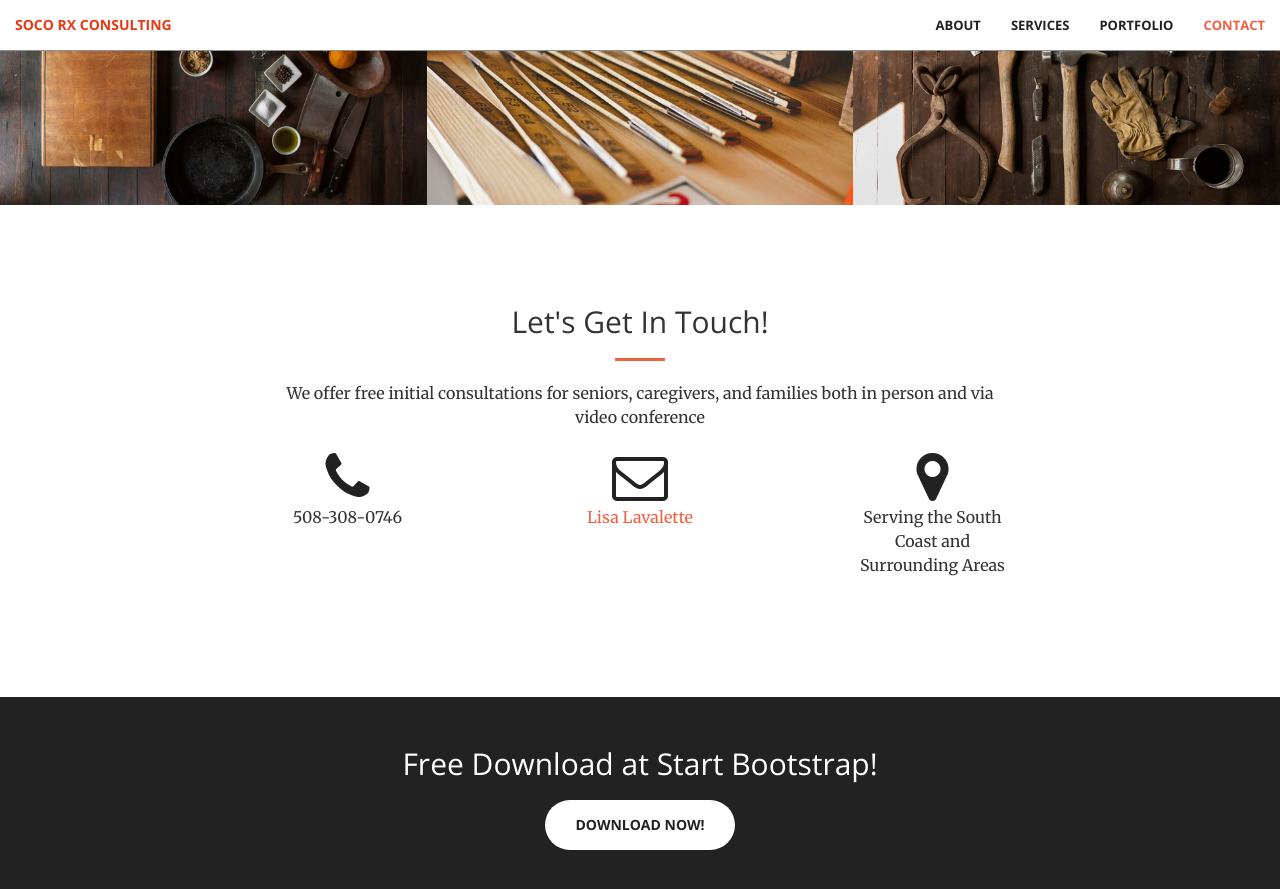
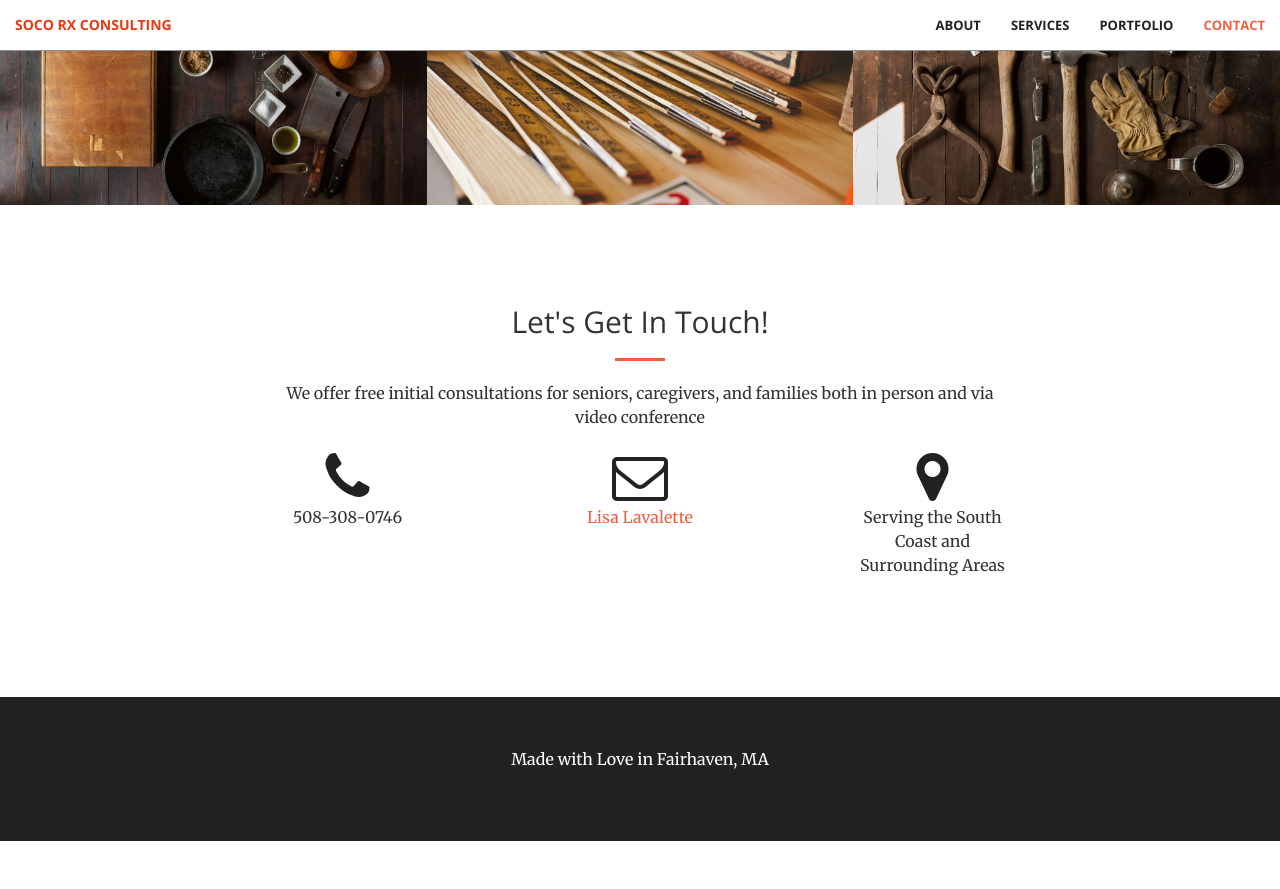
Before and after one commit to edlavalette/edlavalette.github.io, a Jekyll site: the page built from index.html, in a window 1280 px wide and 900 px high, scrolled down 1981 px. Shown: the top 889 px of the window. Built offline with Jekyll 4.4.1, drawn with Linux system fonts in a browser that asks for light colours; after the commit the page ends 2822 px from its top, so only the background shows below that.

Commit message:
Update aside.html

```diff
--- a/_includes/aside.html
+++ b/_includes/aside.html
@@ -1,8 +1,7 @@
   <aside class="bg-dark">
       <div class="container text-center">
           <div class="call-to-action">
-              <h2>Free Download at Start Bootstrap!</h2>
-              <a href="#" class="btn btn-default btn-xl wow tada">Download Now!</a>
+              <p>Made with Love in Fairhaven, MA</p>
           </div>
       </div>
   </aside>
```
